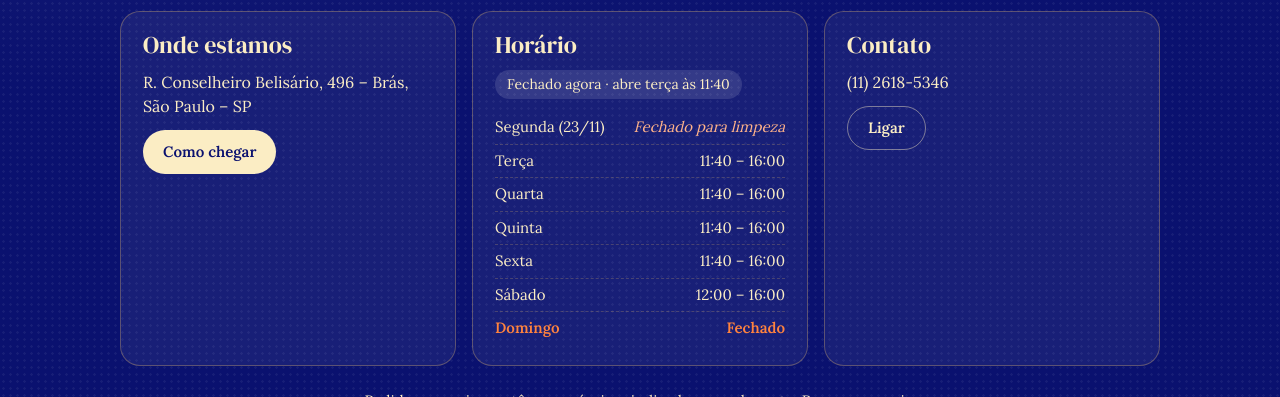
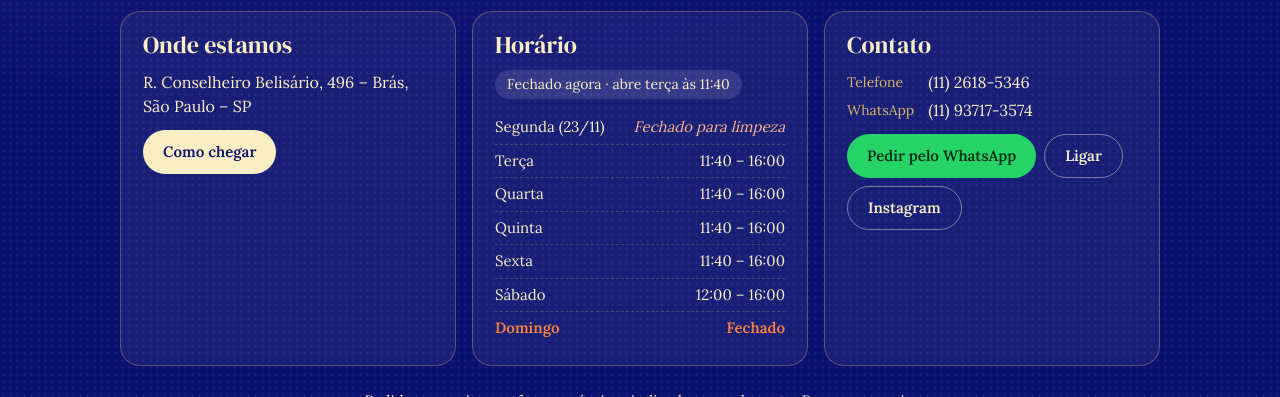
Before and after one commit to Harlezinhuu/cardapio-nojoud, a plain HTML site: page index.html in a window 1280 px wide. Shown: the part 11603-12000 px from the top of the page. Drawn offline with Linux system fonts and the light colour scheme.

Commit message:
Contato: WhatsApp com pedido pronto e Instagram
Co-Authored-By: Claude Opus 5.5 <noreply@anthropic.com>

```diff
--- a/css/style.css
+++ b/css/style.css
@@ -130,6 +130,11 @@ footer .frieze{margin-bottom:clamp(28px,4vw,44px)}
 .info-box h3{margin:0;font:400 24px/1.1 "DM Serif Display",serif;color:var(--cream)}
 .info-box p{margin:0;font-size:16px}
 .btns{display:flex;flex-wrap:wrap;gap:8px}
+.contacts{margin:0;display:grid;grid-template-columns:auto 1fr;gap:4px 14px;font-size:16px}
+.contacts dt{color:var(--gold2);font-size:14px;align-self:center}
+.contacts dd{margin:0;white-space:nowrap}
+.btn.wa{background:#25d366;color:#06301a}
+.btn.wa:hover{background:#1fbf5b}
 .btn{display:inline-flex;align-items:center;justify-content:center;min-height:44px;padding:0 20px;border-radius:999px;background:var(--cream);color:var(--navy);font-weight:600;font-size:15px;text-decoration:none;justify-self:start;transition:background .2s}
 .btn:hover{background:var(--orange)}
 .btn.ghost{background:transparent;color:var(--cream);border:1px solid rgba(251,237,196,.45)}
--- a/js/app.js
+++ b/js/app.js
@@ -75,6 +75,7 @@
     if (typeof i.maps === 'string' && i.maps.length < 300 && i.maps.startsWith('https://www.google.com/maps/')) out.maps = i.maps;
     if (typeof i.telefone === 'string' && /^[\d\s()+-]{8,20}$/.test(i.telefone)) out.telefone = i.telefone;
     if (typeof i.whatsapp === 'string' && /^\d{10,13}$/.test(i.whatsapp)) out.whatsapp = i.whatsapp;
+    if (typeof i.whatsapp_exibicao === 'string' && /^[\d\s()+-]{8,20}$/.test(i.whatsapp_exibicao)) out.whatsappTxt = i.whatsapp_exibicao;
     if (typeof i.instagram === 'string' && /^[A-Za-z0-9._]{1,30}$/.test(i.instagram)) out.instagram = i.instagram;
     if (Array.isArray(i.horarios) && i.horarios.length === 7 &&
         i.horarios.every(x => Array.isArray(x) && x.length === 2 && str(x[0], 12) && str(x[1], 30))) out.horarios = i.horarios;
@@ -203,11 +204,13 @@
       const digits = (i.telefone || '').replace(/\D/g, '');
       boxes.push(h('div', { class: 'info-box' },
         h('h3', { text: 'Contato' }),
-        i.telefone ? h('p', { text: i.telefone }) : null,
+        h('dl', { class: 'contacts' },
+          i.telefone ? [h('dt', { text: 'Telefone' }), h('dd', { text: i.telefone })] : null,
+          i.whatsapp ? [h('dt', { text: 'WhatsApp' }), h('dd', { text: i.whatsappTxt || i.whatsapp })] : null),
         h('div', { class: 'btns' },
-          i.whatsapp ? h('a', { class: 'btn', href: `https://wa.me/${i.whatsapp}?text=${encodeURIComponent('Olá! Vi o cardápio e gostaria de fazer um pedido.')}`, target: '_blank', rel: 'noopener noreferrer' }, 'Pedir pelo WhatsApp') : null,
+          i.whatsapp ? h('a', { class: 'btn wa', href: `https://wa.me/${i.whatsapp}?text=${encodeURIComponent('Olá! Vi o cardápio e gostaria de fazer um pedido.')}`, target: '_blank', rel: 'noopener noreferrer' }, 'Pedir pelo WhatsApp') : null,
           i.telefone ? h('a', { class: 'btn ghost', href: 'tel:+' + (digits.startsWith('55') ? digits : '55' + digits) }, 'Ligar') : null,
-          i.instagram ? h('a', { class: 'btn ghost', href: `https://instagram.com/${i.instagram}`, target: '_blank', rel: 'noopener noreferrer' }, '@' + i.instagram) : null)));
+          i.instagram ? h('a', { class: 'btn ghost', href: `https://www.instagram.com/${i.instagram}/`, target: '_blank', rel: 'noopener noreferrer' }, 'Instagram') : null)));
     }
     box.replaceChildren(...boxes);
     box.hidden = !boxes.length;
--- a/menu.json
+++ b/menu.json
@@ -5,6 +5,9 @@
     "endereco": "R. Conselheiro Belisário, 496 – Brás, São Paulo – SP",
     "maps": "https://www.google.com/maps/search/?api=1&query=Nojoud+Restaurante+Arabe&query_place_id=ChIJS5_y6CdZzpQRuGiiyWJPXPY",
     "telefone": "(11) 2618-5346",
+    "whatsapp": "5511937173574",
+    "whatsapp_exibicao": "(11) 93717-3574",
+    "instagram": "nojoudrestaurantearabe",
     "horarios": [
       [
         "Segunda",
```
